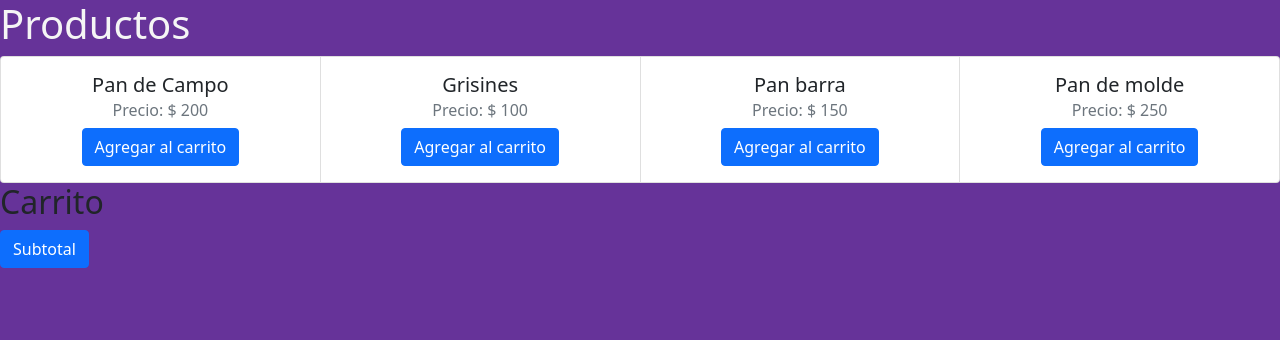
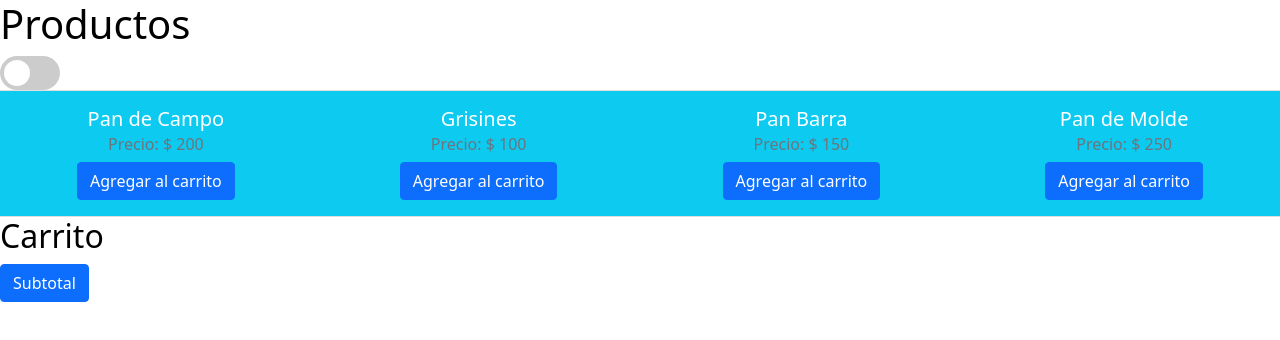
Before and after one commit to manurhcp/19910Diaz, a plain HTML site: page index.html in a window 1280 px wide. Drawn offline with nearby package versions, Linux system fonts and the light colour scheme.

Commit message:
entrega parcial 3

```diff
--- /dev/null
+++ b/dark.css
@@ -0,0 +1,4 @@
+body{
+    color: white;
+    background-color: black;
+}
--- a/estilo.css
+++ b/estilo.css
@@ -1,17 +1,78 @@
-body{
-    background-color: rebeccapurple;
+/* #box {
+    width: 100%;
+    height: 200px;
+    background-color: blueviolet;
+  } */
+
+  button {
+    margin: 10px 10px 10px 0px;
+    padding: 6px 12px;
+  }
+
+  #canvas-wrapper.dark-mode {
+    background: #222;
+    color: #DDD;
+  }
+
+   /* The switch - the box around the slider */
+.switch {
+  position: relative;
+  display: inline-block;
+  width: 60px;
+  height: 34px;
 }
 
-h1{
-    color:whitesmoke
+/* Hide default HTML checkbox */
+.switch input {
+  opacity: 0;
+  width: 0;
+  height: 0;
 }
 
-p{
-    color: red;
-
+/* The slider */
+.slider {
+  position: absolute;
+  cursor: pointer;
+  top: 0;
+  left: 0;
+  right: 0;
+  bottom: 0;
+  background-color: #ccc;
+  -webkit-transition: .4s;
+  transition: .4s;
 }
 
-.padding{
+.slider:before {
+  position: absolute;
+  content: "";
+  height: 26px;
+  width: 26px;
+  left: 4px;
+  bottom: 4px;
+  background-color: white;
+  -webkit-transition: .4s;
+  transition: .4s;
+}
 
-    padding: 5px;
+input:checked + .slider {
+  background-color: #2196F3;
 }
+
+input:focus + .slider {
+  box-shadow: 0 0 1px #2196F3;
+}
+
+input:checked + .slider:before {
+  -webkit-transform: translateX(26px);
+  -ms-transform: translateX(26px);
+  transform: translateX(26px);
+}
+
+/* Rounded sliders */
+.slider.round {
+  border-radius: 34px;
+}
+
+.slider.round:before {
+  border-radius: 50%;
+}
--- a/index.html
+++ b/index.html
@@ -6,57 +6,42 @@
     <meta name="viewport" content="width=device-width, initial-scale=1.0">
     <title>Bardó-Shop</title>
     <link href="https://cdn.jsdelivr.net/npm/bootstrap@5.1.2/dist/css/bootstrap.min.css" rel="stylesheet" integrity="sha384-uWxY/CJNBR+1zjPWmfnSnVxwRheevXITnMqoEIeG1LJrdI0GlVs/9cVSyPYXdcSF" crossorigin="anonymous">
+    <link href="light.css" type="text/css" rel="stylesheet" class="theme"/>
     <link href="estilo.css" type="text/css" rel="stylesheet" />
 </head>
 <body>
     <h1>Productos</h1>
-    <div class="card-group">
-            <div class="card text-center" style="width: 18rem;">
-                <div class="card-body">
-                    <h5 class="card-title">Pan de Campo</h5>
-                    <h6 class="card-subtitle mb-2 text-muted" id="precioCampo"></h6>
-                    <a href="#" class="btn btn-primary btnCarro" id="1">Agregar al carrito</a>
-                </div>
-            </div>
+    <!-- Dark Mode -->
+    <div>
+        <label class="switch">
+            <input type="checkbox" class="checkbox">
+            <span class="slider round"></span>
+        </label>
+    </div
+    <!-- Fin Dark Mode -->
+    <!-- Inicio Cards -->
+    <div class="card-group tarjetas">
 
-            <div class="card text-center" style="width: 18rem;">
-                <div class="card-body">
-                    <h5 class="card-title">Grisines</h5>
-                    <h6 class="card-subtitle mb-2 text-muted" id="precioGrisin"></h6>
-                    <a href="#" class="btn btn-primary btnCarro" id="2">Agregar al carrito</a>
-                </div>
-            </div>
-
-            <div class="card text-center" style="width: 18rem;">
-                <div class="card-body">
-                    <h5 class="card-title">Pan barra</h5>
-                    <h6 class="card-subtitle mb-2 text-muted" id="precioBarra"></h6>
-                    <a href="#" class="btn btn-primary btnCarro" id="3">Agregar al carrito</a>
-                 </div>
-            </div>
-
-            <div class="card text-center" style="width: 18rem;">
-                <div class="card-body">
-                    <h5 class="card-title">Pan de molde</h5>
-                    <h6 class="card-subtitle mb-2 text-muted" id="precioMolde"></h6>
-                    <a href="#" class="btn btn-primary btnCarro" id="4" >Agregar al carrito</a>
-                </div>
-            </div>
     </div>
-
+    <!-- Fin Cards -->
     <h2>Carrito</h2>
 
     <div id="mostrarPrecios">
 
     </div>
+    <!-- Mostrar subtotal -->
     <div id="seccionSubtotal">
         <a href="#" class="btn btn-primary btnCarro" id="btnSubtot" name="Subtotal">Subtotal</a>
         <h3 id="mostrarSubtotal"></h3>
     </div>
+    <!-- Fin Mostrar subtotal -->
 
-<script src="https://code.jquery.com/jquery-3.5.1.slim.min.js" integrity="sha384-DfXdz2htPH0lsSSs5nCTpuj/zy4C+OGpamoFVy38MVBnE+IbbVYUew+OrCXaRkfj" crossorigin="anonymous"></script>
+
+
+<script src="https://code.jquery.com/jquery-3.6.0.min.js" integrity="sha256-/xUj+3OJU5yExlq6GSYGSHk7tPXikynS7ogEvDej/m4=" crossorigin="anonymous"></script>
 <script src="https://cdn.jsdelivr.net/npm/bootstrap@4.6.0/dist/js/bootstrap.bundle.min.js" integrity="sha384-Piv4xVNRyMGpqkS2by6br4gNJ7DXjqk09RmUpJ8jgGtD7zP9yug3goQfGII0yAns" crossorigin="anonymous"></script>
 
 <script src="main.js"></script>
+
 </body>
 </html>
--- /dev/null
+++ b/light.css
@@ -0,0 +1,4 @@
+body{
+    color: black;
+    background-color: white;
+}
--- a/main.js
+++ b/main.js
@@ -1,3 +1,7 @@
+// Constante API
+
+const url = "https://www.dolarsi.com/api/api.php?type=valoresprincipales";
+
 // Array de objetos
 
 const carrito = [];
@@ -5,16 +9,14 @@ const carrito = [];
 const Productos = [
   { id: 1, variedad: "Pan de Campo", precio: 200 },
   { id: 2, variedad: "Grisines", precio: 100 },
-  { id: 3, variedad: "Pan barra", precio: 150 },
-  { id: 4, variedad: "pan de molde", precio: 250 },
+  { id: 3, variedad: "Pan Barra", precio: 150 },
+  { id: 4, variedad: "Pan de Molde", precio: 250 },
 ];
+
+
 
 //Traer id', colocar precios y escuchar eventos
 
-// let precioCampo = document.getElementById("precioCampo");
-// let precioGrisin = document.getElementById("precioGrisin");
-// let precioBarra = document.getElementById("precioBarra");
-// let precioMolde = document.getElementById("precioMolde");
 
 
 $("#precioCampo").append(`Precio: $ ${Productos[0].precio}`);
@@ -22,87 +24,104 @@ $("#precioGrisin").append(`Precio: $ ${Productos[1].precio}`);
 $("#precioBarra").append(`Precio: $ ${Productos[2].precio}`);
 $("#precioMolde").append(`Precio: $ ${Productos[3].precio}`);
 
-let agregarAlCarro = $(".btnCarro").length - 1;
+let agregarAlCarro = $(".btnCarro").length - 1.;
 
-$("#btnSubtot").click(mostrarSubt);
+$("#btnSubtot").click(mostrarSubt)
 
-// colocar precios
-
-// precioCampo.innerHTML = `Precio: $ ${Productos[0].precio}`;
-// precioGrisin.innerHTML = `Precio: $ ${Productos[1].precio}`;
-// precioBarra.innerHTML = `Precio: $ ${Productos[2].precio}`;
-// precioMolde.innerHTML = `Precio: $ ${Productos[3].precio}`;
-
-// Escucha de eventos
 
 
 for (let i = 0; i < agregarAlCarro; i++) {
 
-  // $(".btnCarro").click(agregarAlCarrito).attr("id", `${Productos[i].id}`)---->Traté pero hace otra cosa.
 
   const botonActual = document.querySelectorAll(".btnCarro")[i];
   botonActual.addEventListener("click", agregarAlCarrito);
   botonActual.setAttribute("id", `${Productos[i].id}`);
 }
 
-// botonSubtotal.addEventListener("click", mostrarSubt);
+
 
 // Función agregar al carrito
 
 function agregarAlCarrito(e) {
 
+
+
   let foundItem = Productos.find((element, index) => {
     return element.id == e.target.id;
   });
 
-  $("#mostrarPrecios").append(`<div><p>Producto elegido: ${foundItem.variedad} $ ${foundItem.precio}</p></div>`)
-
-  // let div = document.getElementById("mostrarPrecios");
-  // let nuevoDiv = document.createElement("div");
-  // let nuevoParrafo = document.createElement("p");
-  // div.appendChild(nuevoDiv);
-  // nuevoDiv.appendChild(nuevoParrafo);
-
-  // let foundItem = Productos.find((element, index) => {
-  //   return element.id == e.target.id;
-  // });
-
-  // nuevoParrafo.innerHTML += `Producto elegido: ${foundItem.variedad} $ ${foundItem.precio}`;
-
   carrito.push(foundItem);
 
+  // Efectos sobre precios y variedad de productos
+
+  $("#productoElegido").hide();
+  $("#productoElegido").slideDown(800);
+
+  $("#mostrarPrecios").append(`<div><p id="productoElegido">Producto elegido: ${foundItem.variedad} $ ${foundItem.precio}</p></div><hr>`)
+
   localStorage.setItem("carrito", JSON.stringify(carrito));
+}
+
+
+
+// Función subtotal
+
+
+
+function mostrarSubt() {
+  let storageCarrito = JSON.parse(localStorage.getItem("carrito"));
+  let totalCarrito = storageCarrito.reduce(
+    (acc, element) => acc + element.precio,
+    0
+  );
+  $.get(url, function (res, status) {
+    if (status === "success") {
+      let valorDolar = parseFloat(res[1].casa.venta);
+      $("#seccionSubtotal")
+        .append(`<h3 class="casa"> Su total a pagar en pesos es $:  ${totalCarrito} </h3><hr>`)
+        .append(`<h3> Su total en dólares es u$s: ${totalCarrito / valorDolar}</h3><hr>`);
+    }
+  });
+}
+
+// Funcion darkmode
+
+$(`.checkbox`).click(function() {
+  if ($(`input.checkbox`).is(`:checked`)) {
+    $(`.theme`).attr(`href`,`dark.css`)
+  }else{
+    $(`.theme`).attr(`href`, `light.css`)
+  }
+});
+
+// Función para mostrar las cards
+
+function mostrarCards() {
+
+
+for (const producto of Productos) {
+
+  $(".tarjetas").append(` <div class="card text-center row" style="width: 18rem;">
+        <div class="card-body bg-info text-white">
+            <h5 class="card-title">${producto.variedad}</h5>
+           <h6 class="card-subtitle mb-2 text-muted" id="precioCampo">Precio: $ ${producto.precio}</h6>
+           <a href="#" class="btn btn-primary btnCarro" id="${producto.id}">Agregar al carrito</a>
+        </div>`);
+
 
 }
 
-// Función subtotal
-
-function mostrarSubt() {
-
-  let storageCarrito = JSON.parse(localStorage.getItem("carrito"));
-
-  $("#seccionSubtotal").append(`<h3>${storageCarrito.reduce(
-    (acc, element) => acc + element.precio,
-    0
-    )}</h3>`);
+$(".btnCarro").click(agregarAlCarrito);
 
 
-  // let seccionSubtot = document.getElementById("seccionSubtotal");
+}
+mostrarCards()
 
-  // let mostrarSubtotal = document.createElement("h3");
-  // seccionSubtot.appendChild(mostrarSubtotal);
+// Efecto JQ fadeIn sobre las Cards
 
+$(".tarjetas").hide();
+$(".tarjetas").fadeIn(2000);
 
-
-  // let storageCarrito = JSON.parse(localStorage.getItem("carrito"));
-
-
-  //  mostrarSubtotal.innerHTML = storageCarrito.reduce(
-  //   (acc, element) => acc + element.precio,
-  //   0
-  //   );
-
-}
 
 
 // ENTREGA DESAFÍO CLASE 9: Incorporar eventos
```
